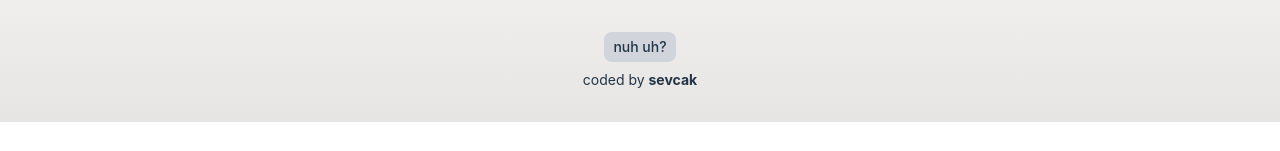
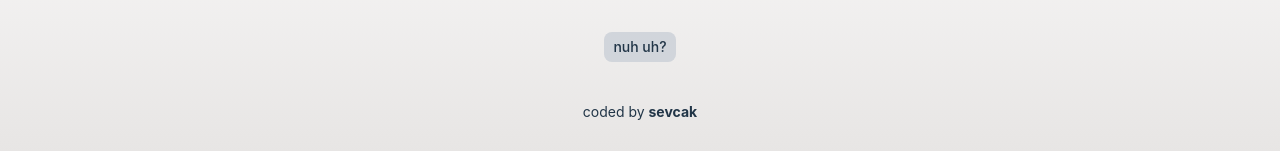
Before and after one commit to sevcak/literallyme, a React (Vite) app: page / in a window 1280 px wide. Shown: the part 765-916 px from the top of the page. Before the commit the page ends 887 px from the top, so only its background shows below. Built offline with nearby package versions, Linux system fonts and the light colour scheme.

Commit message:
feat: add top margin to credit label

```diff
--- a/src/App.tsx
+++ b/src/App.tsx
@@ -129,7 +129,7 @@ const App = () => {
           </div>
         }
       </div>
-      <p className='text-sm p-2'>
+      <p className='text-sm p-2 mt-8'>
         coded by <a href="https://github.com/sevcak" className='font-bold hover:underline underline-offset-4'>sevcak</a>
       </p>
     </div>
```
